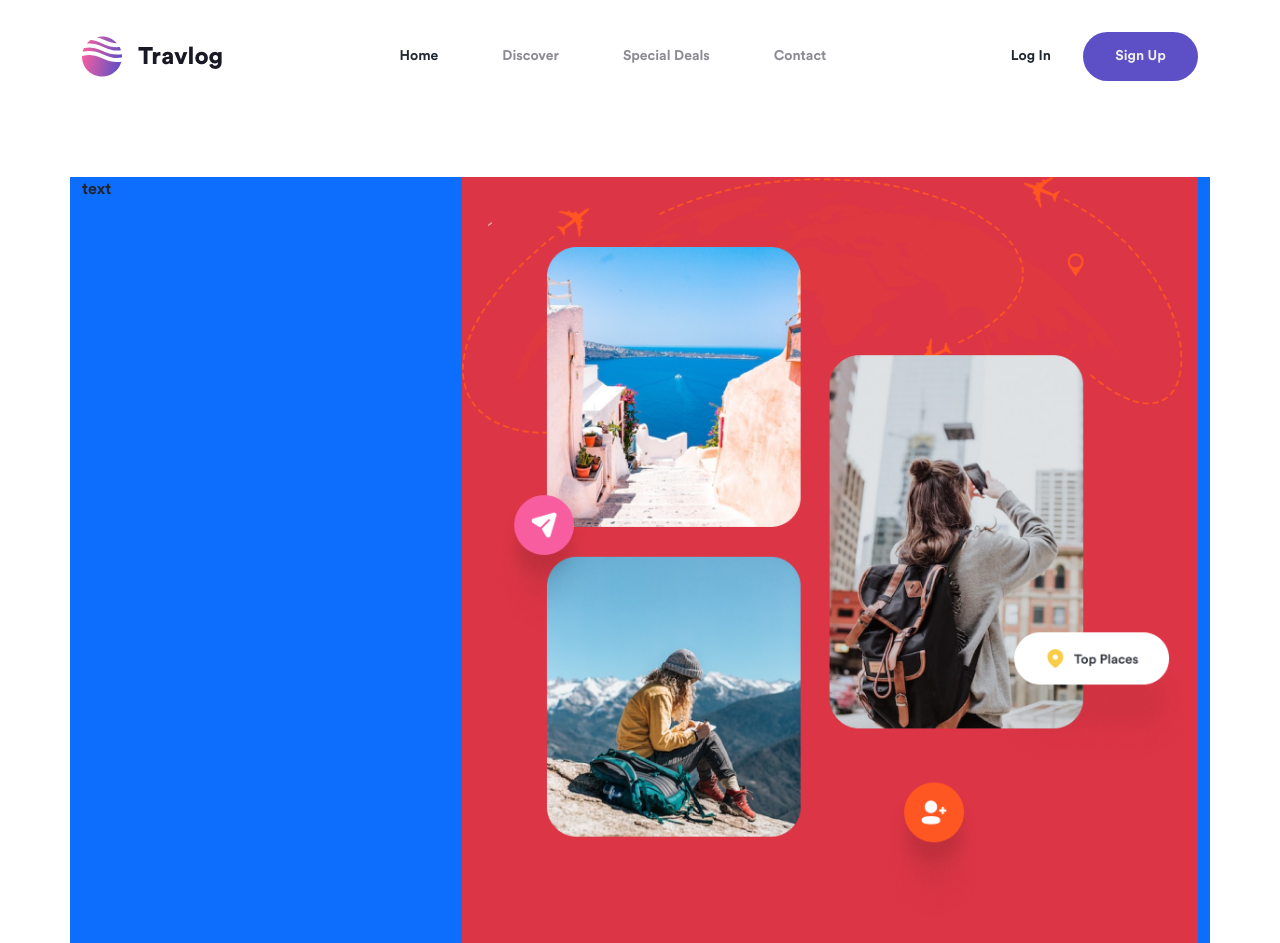
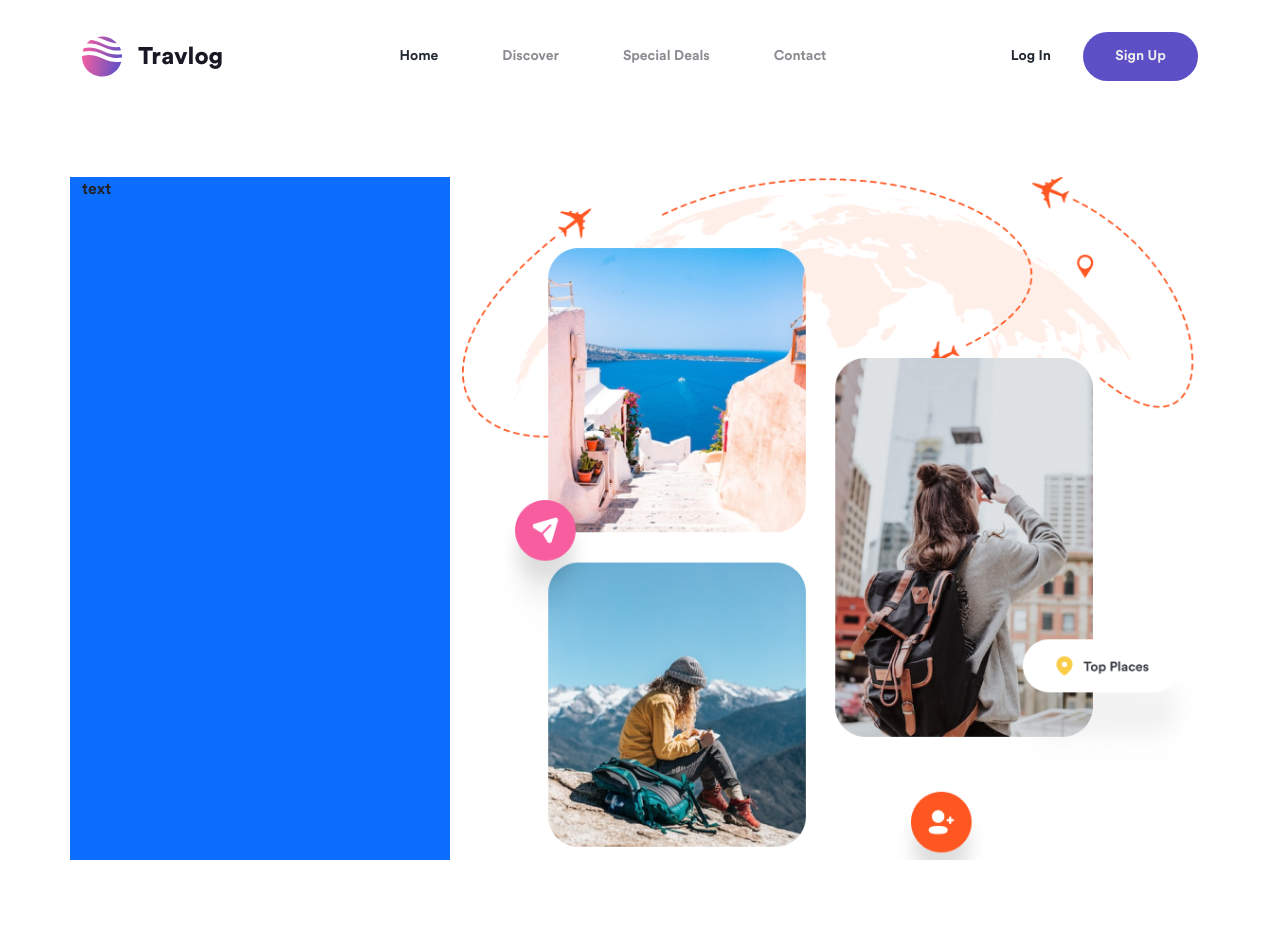
Before and after one commit to aleksi-svaridze/travlog, a React (Create React App) app: page / in a window 1280 px wide. After the commit the page ends 860 px from the top, so only its background shows below. Built offline with nearby package versions, Linux system fonts and the light colour scheme.

Commit message:
Added hero bg image

```diff
--- a/src/components/Hero.js
+++ b/src/components/Hero.js
@@ -5,10 +5,10 @@ const Hero = () => {
     return(
         <div className="container pt-64">
             <div className="row">
-                <div className="col-12 col-lg-4 bg-primary">text</div>
-                <div className="col-12 col-lg-8 bg-primary">
-                    <div className='bg-danger text-end'>
-                        <img src={HeroBg} alt="" className='w-100' />
+                <div className="col-12 col-lg-4 bg-primary order-2 order-lg-1">text</div>
+                <div className="col-12 col-lg-8 order-1 order-lg-2">
+                    <div className='text-lg-end text-center'>
+                        <img src={HeroBg} alt="" className='img-fluid' />
                     </div>
                 </div>
             </div>
--- a/src/styles/css/main.css
+++ b/src/styles/css/main.css
@@ -124,9 +124,14 @@
 }
 
 .pt-64 {
-  padding-top: 64px;
+  padding-top: 32px;
 }
 
+@media screen and (min-width: 992px) {
+  .pt-64 {
+    padding-top: 64px;
+  }
+}
 .w-40 {
   width: 40px;
 }
@@ -139,6 +144,10 @@
   height: 49px;
 }
 
+.h-713 {
+  height: 713px;
+}
+
 * {
   font-family: "Circular Std", sans-serif !important;
   font-weight: 700 !important;
--- a/src/styles/scss/partials/utilities/_sizing.scss
+++ b/src/styles/scss/partials/utilities/_sizing.scss
@@ -10,3 +10,6 @@
 .h-49 {
     height: 49px;
 }
+.h-713 {
+    height: 713px;
+}
--- a/src/styles/scss/partials/utilities/_spacing.scss
+++ b/src/styles/scss/partials/utilities/_spacing.scss
@@ -3,5 +3,11 @@
     padding-bottom: 2rem;
 }
 .pt-64 {
-    padding-top: 64px;
+    padding-top: 32px;
 }
+
+@media screen and (min-width: 992px){
+    .pt-64 {
+        padding-top: 64px;
+    }
+}
```
Also changed, not shown: src/images/hero-bg.png, 1 other file (tests, documents, lock files or other folders).
